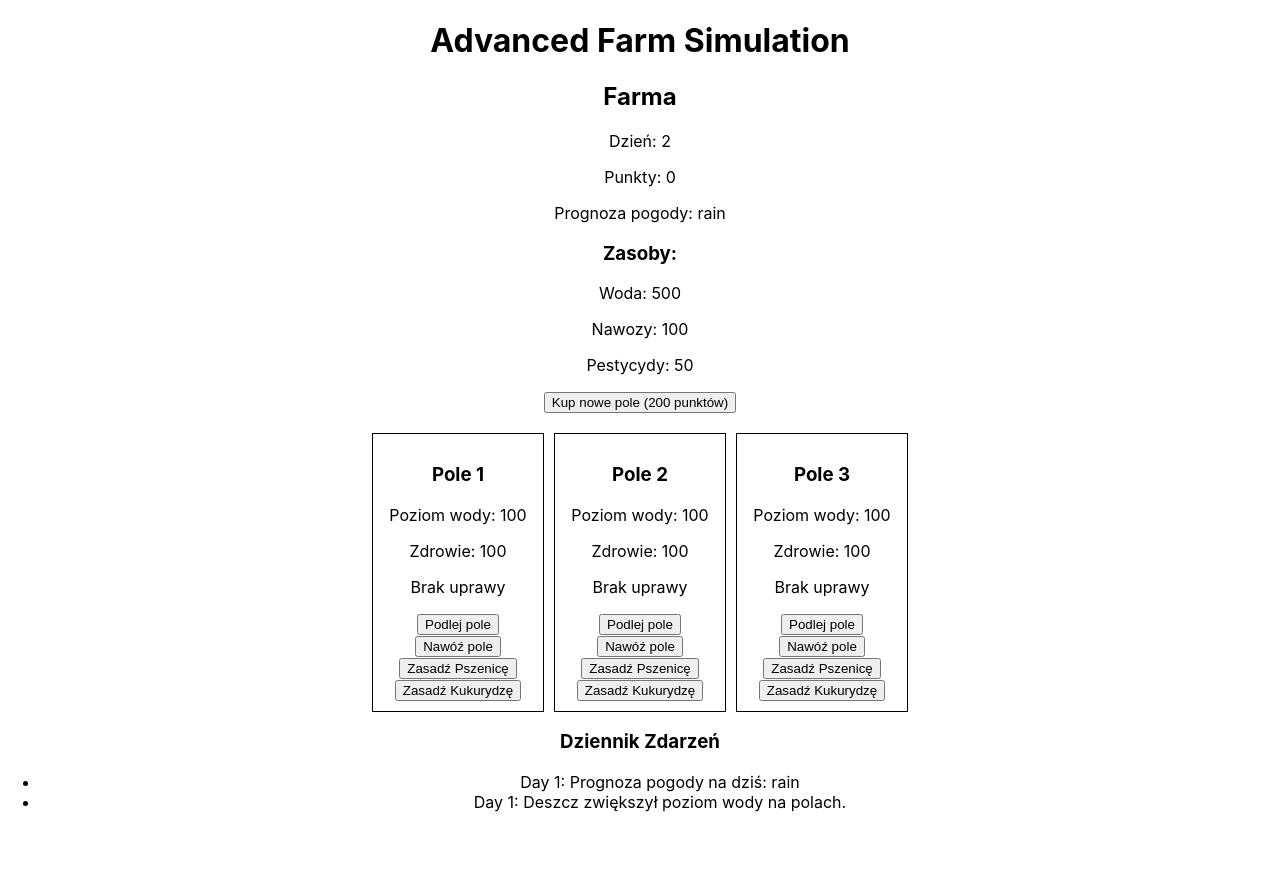
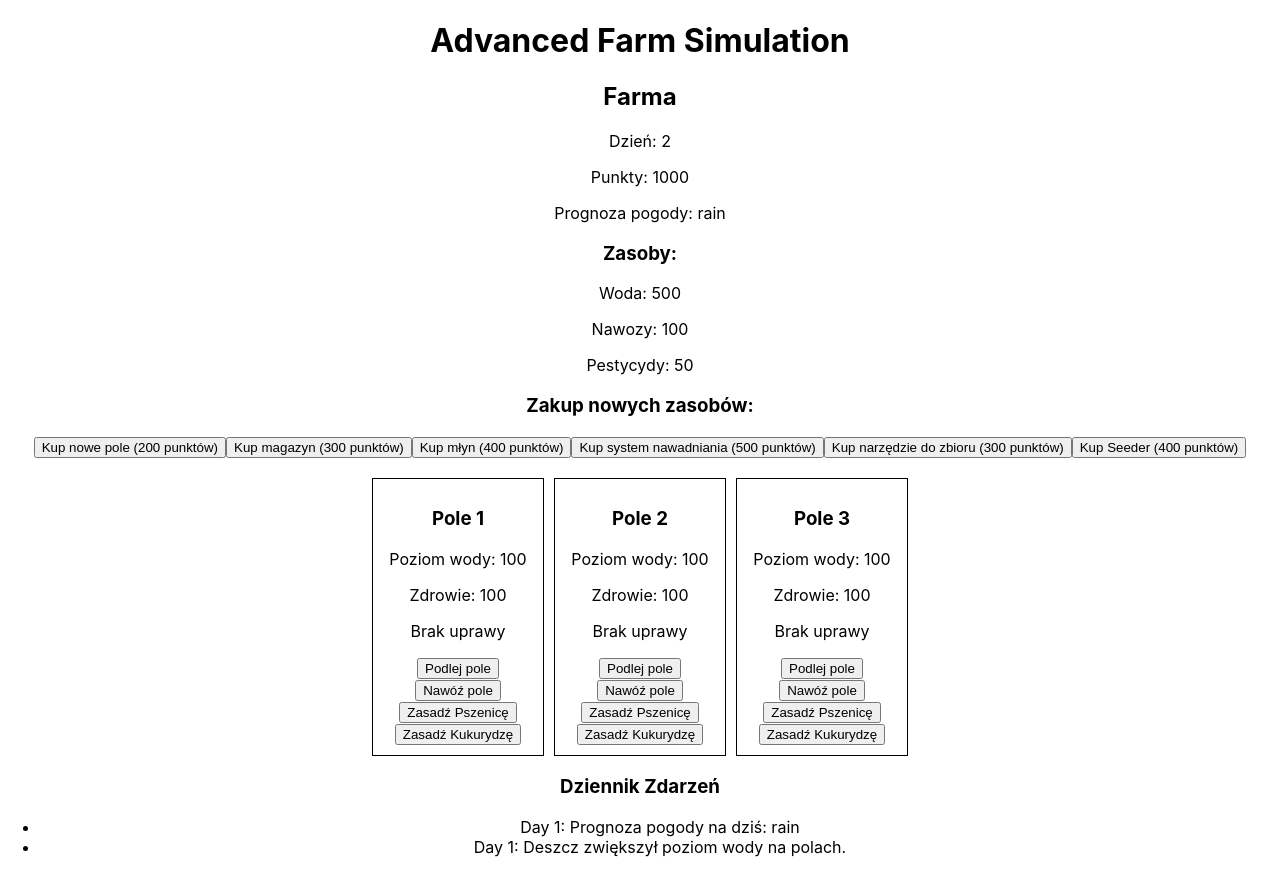
Before and after one commit to MrMarioo/FarmSimulation, a React (Create React App) app in the folder farm-simulation/: page / in a window 1280 px wide. Before the commit the page ends 828 px from the top, so only its background shows below. Built offline with nearby package versions, Linux system fonts and the light colour scheme.

Commit message:
net tools logic for simulation

```diff
--- a/farm-simulation/src/Farm.jsx
+++ b/farm-simulation/src/Farm.jsx
@@ -39,16 +39,76 @@ const Farm = () => {
     },
   ]);
 
-  // Dodane zasoby: woda, nawozy, pestycydy
   const [resources, setResources] = useState({
-    water: 500, // Początkowy zasób wody
-    fertilizers: 100, // Początkowy zasób nawozów
-    pesticides: 50, // Początkowy zasób pestycydów
+    water: 500,
+    fertilizers: 100,
+    pesticides: 50,
   });
+
+  const [buildings, setBuildings] = useState({
+    warehouse: false, // Magazyn do przechowywania plonów
+    mill: false, // Młyn do przetwarzania plonów
+  });
+
+  const [tools, setTools] = useState({
+    irrigationSystem: false, // System automatycznego nawadniania
+    harvester: false, // Narzędzie do szybszego zbierania plonów
+    seeder: false, // Narzędzie do automatycznego sadzenia
+  });
+
+  const buyWarehouse = () => {
+    if (points >= 300) {
+      setBuildings({ ...buildings, warehouse: true });
+      setPoints(points - 300);
+      logEvent("Zakupiono magazyn.");
+    } else {
+      logEvent("Brak wystarczających punktów na zakup magazynu.");
+    }
+  };
+
+  const buyMill = () => {
+    if (points >= 400) {
+      setBuildings({ ...buildings, mill: true });
+      setPoints(points - 400);
+      logEvent("Zakupiono młyn.");
+    } else {
+      logEvent("Brak wystarczających punktów na zakup młyna.");
+    }
+  };
+
+  const buyIrrigationSystem = () => {
+    if (points >= 500) {
+      setTools({ ...tools, irrigationSystem: true });
+      setPoints(points - 500);
+      logEvent("Zakupiono system nawadniania.");
+    } else {
+      logEvent("Brak wystarczających punktów na zakup systemu nawadniania.");
+    }
+  };
+
+  const buyHarvester = () => {
+    if (points >= 300) {
+      setTools({ ...tools, harvester: true });
+      setPoints(points - 300);
+      logEvent("Zakupiono narzędzie do zbioru.");
+    } else {
+      logEvent("Brak wystarczających punktów na zakup narzędzia do zbioru.");
+    }
+  };
+
+  const buySeeder = () => {
+    if (points >= 400) {
+      setTools({ ...tools, seeder: true });
+      setPoints(points - 400);
+      logEvent("Zakupiono Seeder, który automatycznie zasiewa pola.");
+    } else {
+      logEvent("Brak wystarczających punktów na zakup Seeder.");
+    }
+  };
 
   const [eventLog, setEventLog] = useState([]);
   const [day, setDay] = useState(1);
-  const [points, setPoints] = useState(0); // Punkty za zbiory
+  const [points, setPoints] = useState(1000); // Punkty za zbiory
   const [daysSinceLastEvent, setDaysSinceLastEvent] = useState(0); // Licznik dni od ostatniego losowego zdarzenia
   const [weather, setWeather] = useState("sunny"); // Prognoza pogody
 
@@ -191,6 +251,92 @@ const Farm = () => {
     return () => clearTimeout(timer);
   }, [day, fields, daysSinceLastEvent]);
 
+  useEffect(() => {
+    if (tools.irrigationSystem) {
+      // Podlewanie automatyczne co 3 dni
+      if (day % 3 === 0) {
+        setFields((prevFields) =>
+          prevFields.map((field) => ({
+            ...field,
+            water: Math.min(field.water + 20, 100), // Nawadnianie bez przekraczania 100
+            daneWoda: [...field.daneWoda, Math.min(field.water + 20, 100)],
+          }))
+        );
+        logEvent("System nawadniania automatycznie podlał wszystkie pola.");
+      }
+    }
+  }, [day, tools.irrigationSystem]);
+
+  useEffect(() => {
+    if (buildings.mill) {
+      if (day % 5 === 0) {
+        // Młyn działa co 5 dni
+        setPoints((prevPoints) => prevPoints + 50); // Dodawanie dodatkowych punktów
+        logEvent(
+          "Młyn automatycznie przetworzył plony, uzyskano 50 dodatkowych punktów."
+        );
+      }
+    }
+    if (tools.harvester) {
+      setFields((prevFields) =>
+        prevFields.map((field) => {
+          if (field.readyToHarvest) {
+            // Automatyczne zbieranie plonów
+            let harvestPoints = 100; // Podstawowa liczba punktów za zbiory
+
+            // Zwiększenie liczby punktów, jeśli użytkownik posiada młyn
+            if (buildings.mill) {
+              harvestPoints += 50; // Dodatkowe 50 punktów za przetworzenie plonów w młynie
+              logEvent(
+                `Plony z pola ${field.id} zostały przetworzone w młynie, zyskano dodatkowe punkty.`
+              );
+            }
+
+            // Zwiększenie punktów, jeśli użytkownik posiada magazyn
+            if (buildings.warehouse) {
+              harvestPoints = Math.floor(harvestPoints * 1.2); // Zwiększenie o 20%
+              logEvent(
+                `Plony z pola ${field.id} zostały przechowane w magazynie, zyskano dodatkowe punkty.`
+              );
+            }
+
+            setPoints((prevPoints) => prevPoints + harvestPoints); // Aktualizacja liczby punktów
+            logEvent(
+              `Harvester automatycznie zebrał ${field.crop} z pola ${field.id}, uzyskano ${harvestPoints} punktów.`
+            );
+            return {
+              ...field,
+              crop: null,
+              growthStage: 0,
+              readyToHarvest: false,
+            }; // Resetowanie pola
+          }
+          return field;
+        })
+      );
+    }
+
+    // Logika działania narzędzia Seeder - automatyczne sadzenie
+    if (tools.seeder) {
+      let anyFieldSeeded = false; // Flaga, która sprawdzi, czy udało się zasiać jakiekolwiek pole
+
+      setFields(prevFields =>
+        prevFields.map(field => {
+          if (!field.crop) {
+            anyFieldSeeded = true; // Ustawiamy flagę, jeśli udało się zasiać pole
+            return { ...field, crop: "Pszenica", growthStage: 1, growthTime: 3 };
+          }
+          return field;
+        })
+      );
+
+      if (anyFieldSeeded) {
+        logEvent("Seeder automatycznie zasiał pszenicę na dostępnych polach.");
+      }
+    }
+
+  }, [day]);
+
   // Funkcja do zarządzania podlewaniem (zmniejsza zasoby wody)
   const waterField = (id) => {
     if (resources.water > 0) {
@@ -237,8 +383,28 @@ const Farm = () => {
   const harvestCrop = (id) => {
     const field = fields.find((f) => f.id === id);
     if (field && field.readyToHarvest) {
-      logEvent(`Zebrano ${field.crop} z pola ${id}.`);
-      setPoints(points + 100); // Dodawanie punktów za zbiory
+      let harvestPoints = 100; // Podstawowa liczba punktów za zbiory
+
+      // Zwiększenie liczby punktów, jeśli użytkownik posiada młyn
+      if (buildings.mill) {
+        harvestPoints += 50; // Dodatkowe 50 punktów za przetworzenie plonów w młynie
+        logEvent(
+          `Plony z pola ${id} zostały przetworzone w młynie, zyskano dodatkowe punkty.`
+        );
+      }
+
+      // Zwiększenie limitu przechowywania, jeśli użytkownik posiada magazyn
+      if (buildings.warehouse) {
+        harvestPoints += 20; // Dodatkowe 20 punktów za możliwość przechowywania większej ilości plonów
+        logEvent(
+          `Plony z pola ${id} zostały przechowane w magazynie, zyskano dodatkowe punkty.`
+        );
+      }
+
+      setPoints(points + harvestPoints); // Aktualizacja liczby punktów
+      logEvent(
+        `Zebrano ${field.crop} z pola ${id}, uzyskano ${harvestPoints} punktów.`
+      );
       setFields(
         fields.map((f) =>
           f.id === id
@@ -246,6 +412,8 @@ const Farm = () => {
             : f
         )
       );
+    } else {
+      logEvent("Nie ma gotowych do zbioru plonów na tym polu.");
     }
   };
 
@@ -261,7 +429,17 @@ const Farm = () => {
         <p>Nawozy: {resources.fertilizers}</p>
         <p>Pestycydy: {resources.pesticides}</p>
       </div>
+      <h3>Zakup nowych zasobów:</h3>
       <button onClick={buyNewField}>Kup nowe pole (200 punktów)</button>
+      <button onClick={buyWarehouse}>Kup magazyn (300 punktów)</button>
+      <button onClick={buyMill}>Kup młyn (400 punktów)</button>
+      <button onClick={buyIrrigationSystem}>
+        Kup system nawadniania (500 punktów)
+      </button>
+      <button onClick={buyHarvester}>
+        Kup narzędzie do zbioru (300 punktów)
+      </button>
+      <button onClick={buySeeder}>Kup Seeder (400 punktów)</button>
       <div
         style={{
           display: "flex",
```
